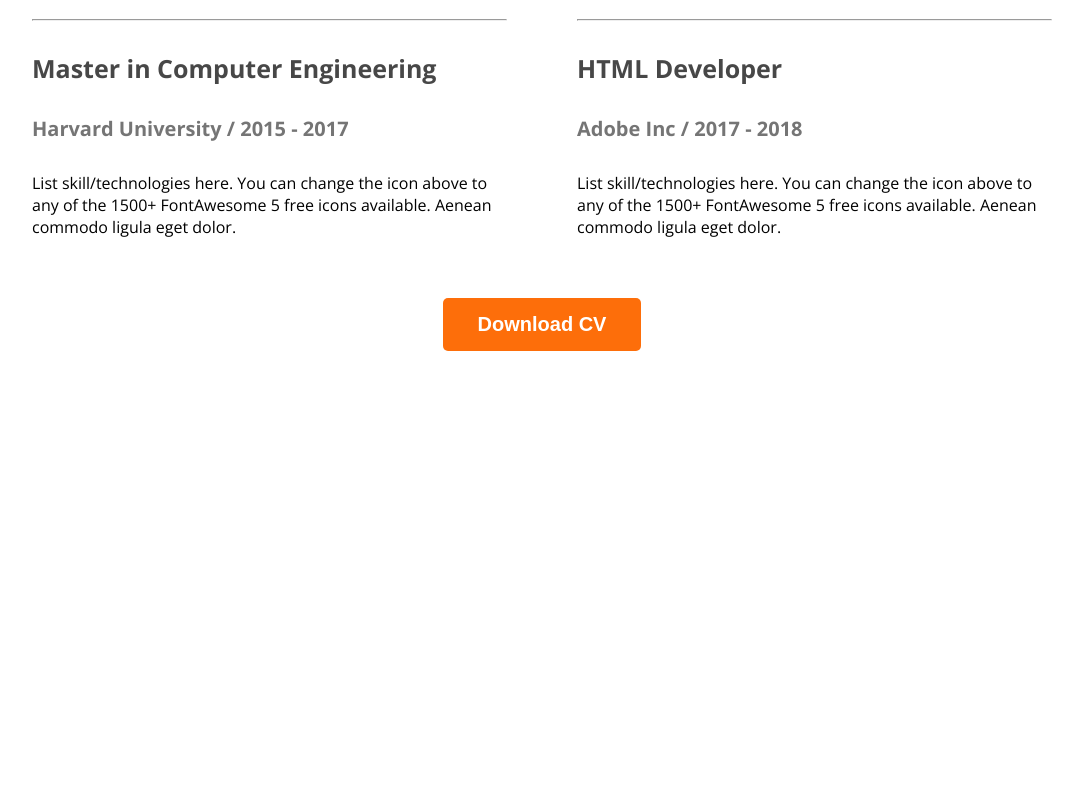
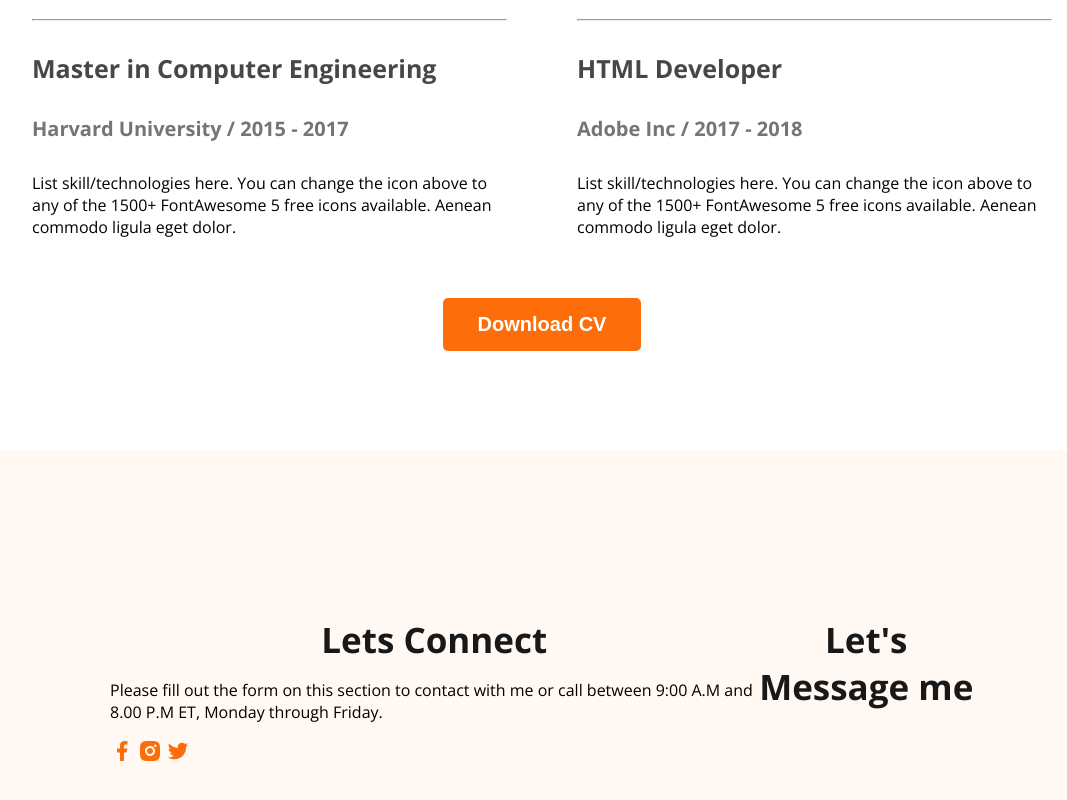
Before and after one commit to SAJID-AFNAN/WEVDEVELOPER-PORTFOLIO, a plain HTML site: page index.html in a window 1280 px wide. Shown: the part 3110-3910 px from the top of the page, without its empty margins (98-1165 px from the left). Before the commit the page ends 3469 px from the top, so only its background shows below. Drawn offline with nearby package versions, Linux system fonts and the light colour scheme.

Commit message:
Added footer section

```diff
--- a/Styles/index.css
+++ b/Styles/index.css
@@ -206,3 +206,13 @@ main section{
 .button{
     text-align: center;
 }
+/* footer section start from here */
+footer{
+    background: #FFF8F3;
+    padding: 130px 200px;
+    display: flex;
+    margin-top: 100px;
+}
+.footer-section{
+
+}
--- a/index.html
+++ b/index.html
@@ -153,7 +153,20 @@
             <div class="button"><button class="head-button">Download CV</button></div>
         </section>
     </main>
-    <footer></footer>
+    <footer>
+        <div class="footer-section">
+            <h3 class="section-common">Lets Connect</h3>
+            <p class="footer-para">Please fill out the form on this section to contact with me or call between 9:00 A.M and 8.00 P.M ET, Monday through Friday.</p>
+            <div>
+                <a href=""><img src="images/icons/facebook.png" alt=""></a>
+                <a href=""><img src="images/icons/insta.png" alt=""></a>
+                <a href=""><img src="images/icons/twitter.png" alt=""></a>
+            </div>
+        </div>
+        <div class="footer-section">
+            <h3 class="section-common">Let's Message me</h3>
+        </div>
+    </footer>
 </body>
 
 </html>
```
